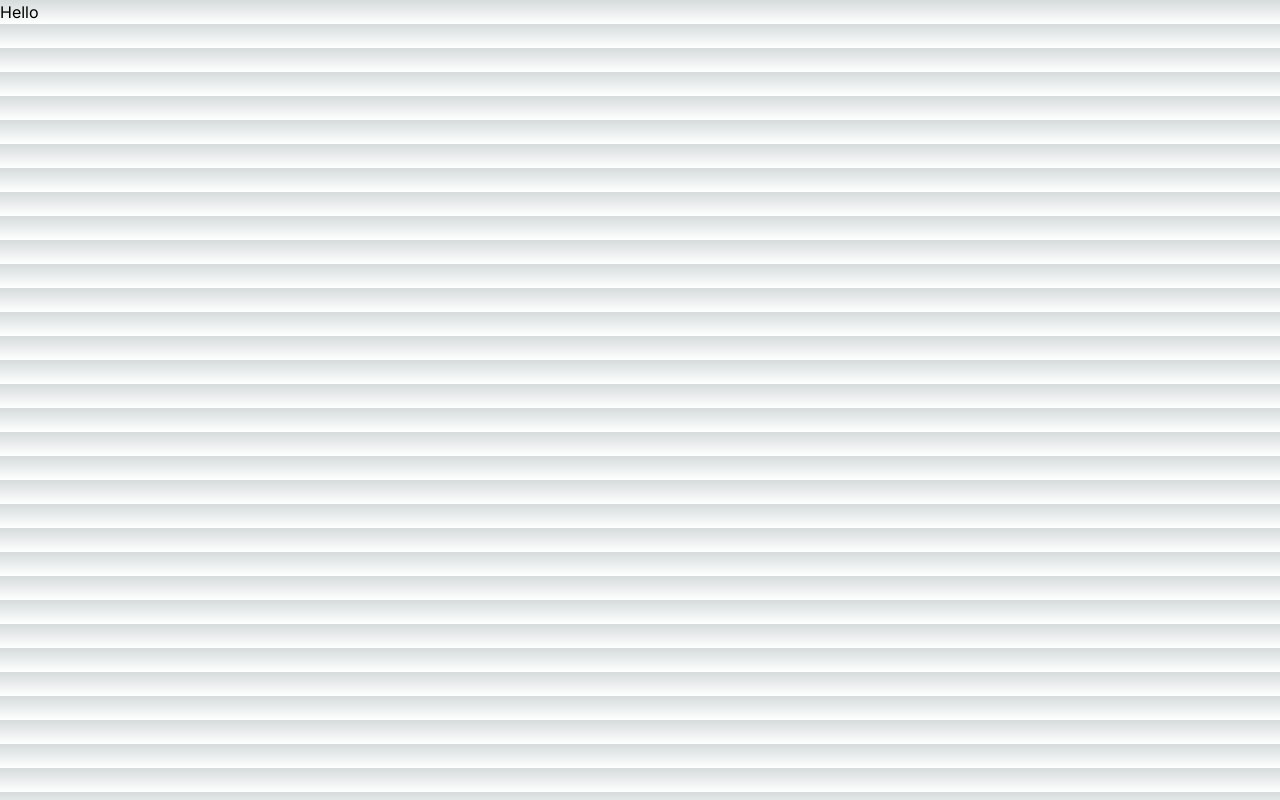
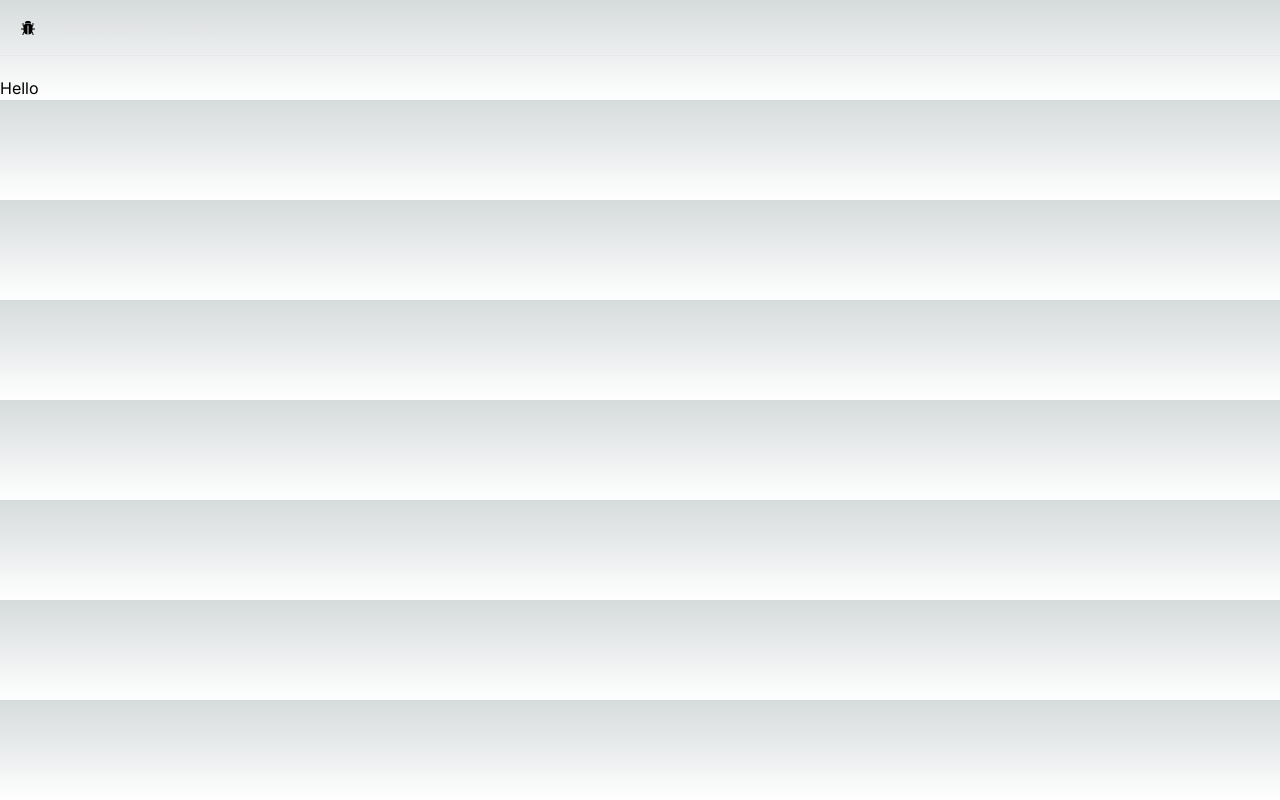
Before and after one commit to manakhare/issue-tracker, a Next.js app: page / in a window 1280 px wide. Built offline with nearby package versions, Linux system fonts and the light colour scheme.

Commit message:
Basic navbar built

```diff
--- /dev/null
+++ b/app/Navbar.tsx
@@ -0,0 +1,27 @@
+import Link from 'next/link'
+import React from 'react'
+import { IoBugSharp } from "react-icons/io5";
+
+
+const Navbar = () => {
+    const links = [
+        {label : 'Dashboard', href : '/'},
+        {label : 'Issues', href: '/issues'}
+    ]
+  return (
+    <nav className='flex space-x-6 px-5 mb-5 border-b h-14 items-center'>
+        <Link href="/"><IoBugSharp /></Link>
+        <ul className='flex space-x-6'>
+            {links.map(link =>
+                <Link
+                    key={link.href}
+                    className='text-zinc-200 hover:text-zinc-50 transition-colors'
+                    href={link.href}>
+                        {link.label}
+                </Link>)}
+        </ul>
+    </nav>
+  )
+}
+
+export default Navbar
--- a/app/layout.tsx
+++ b/app/layout.tsx
@@ -1,6 +1,7 @@
 import type { Metadata } from "next";
 import { Inter } from "next/font/google";
 import "./globals.css";
+import Navbar from "./Navbar";
 
 const inter = Inter({ subsets: ["latin"] });
 
@@ -16,7 +17,10 @@
 }>) {
   return (
     <html lang="en">
-      <body className={inter.className}>{children}</body>
+      <body className={inter.className}>
+        <Navbar/>
+        <main>{children}</main>
+      </body>
     </html>
   );
 }
```
Also changed, not shown: package.json (+5 -4 lines), 1 other file (tests, documents, lock files or other folders).
